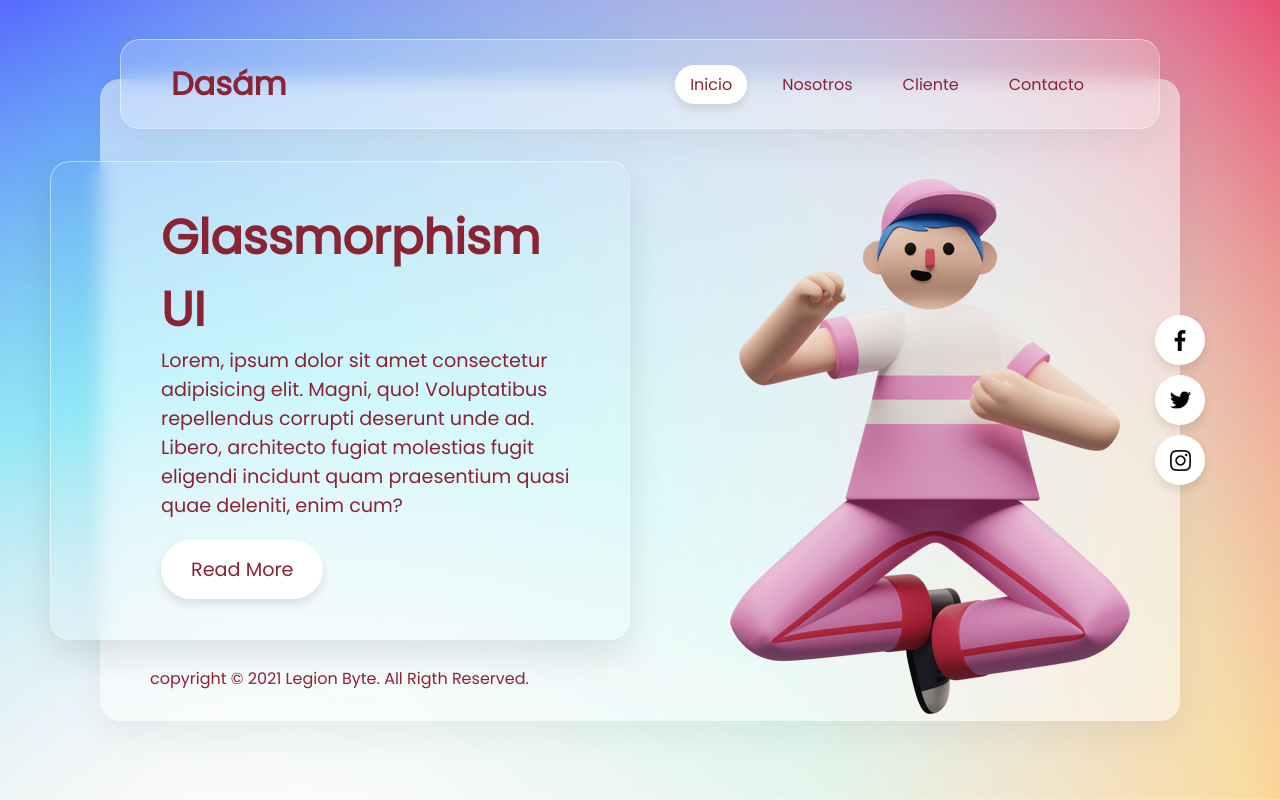
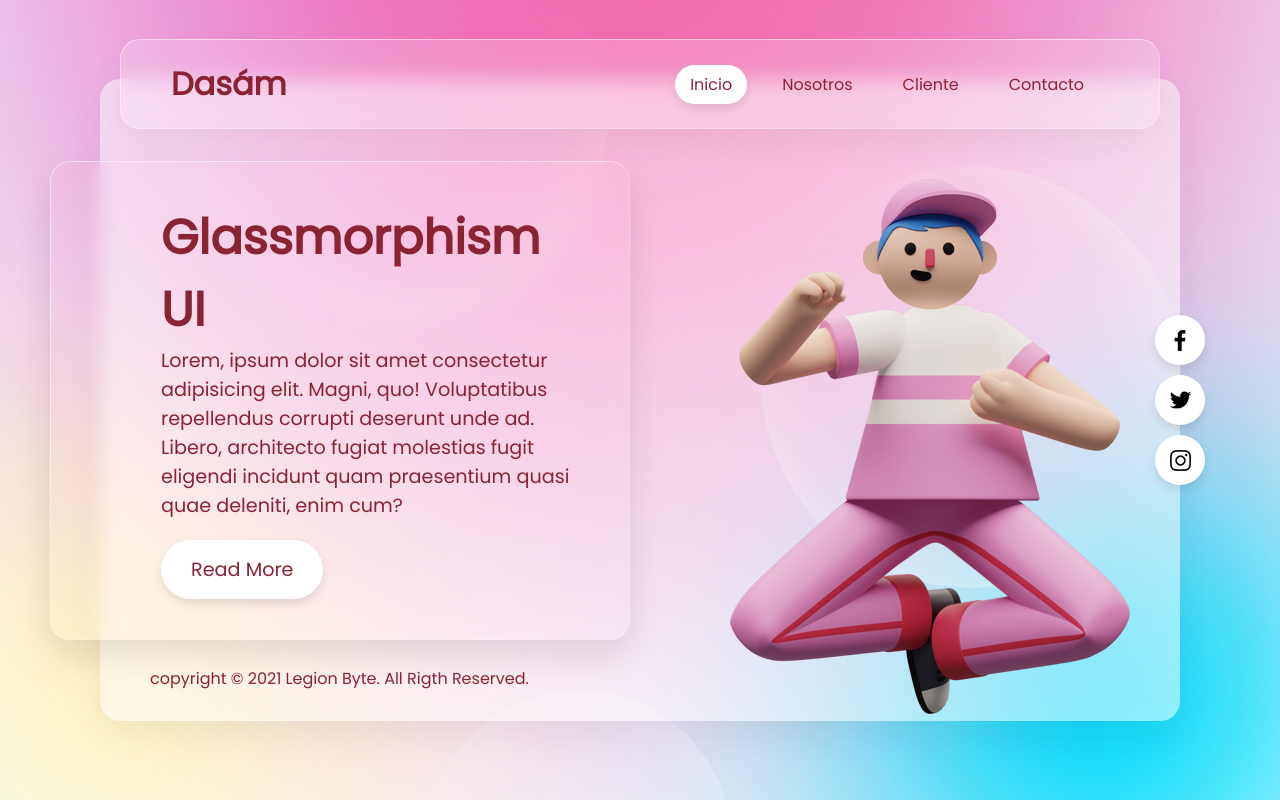
Before and after one commit to OneMoreLady/Page-gume., a plain HTML site: page index.html in a window 1280 px wide. Drawn offline with Linux system fonts and the light colour scheme.

Commit message:
Update Style.css

```diff
--- a/Style.css
+++ b/Style.css
@@ -7,11 +7,11 @@
 }
 
 section {
+    background-image: url(Img/bg2.jpg);
     display: flex;
     justify-content: center;
     align-items: center;
     min-height: 100vh;
-    background-image: url('Img/degrag.jpg');
     background-size: cover;
     background-position: center;
     background-attachment: fixed;
```
